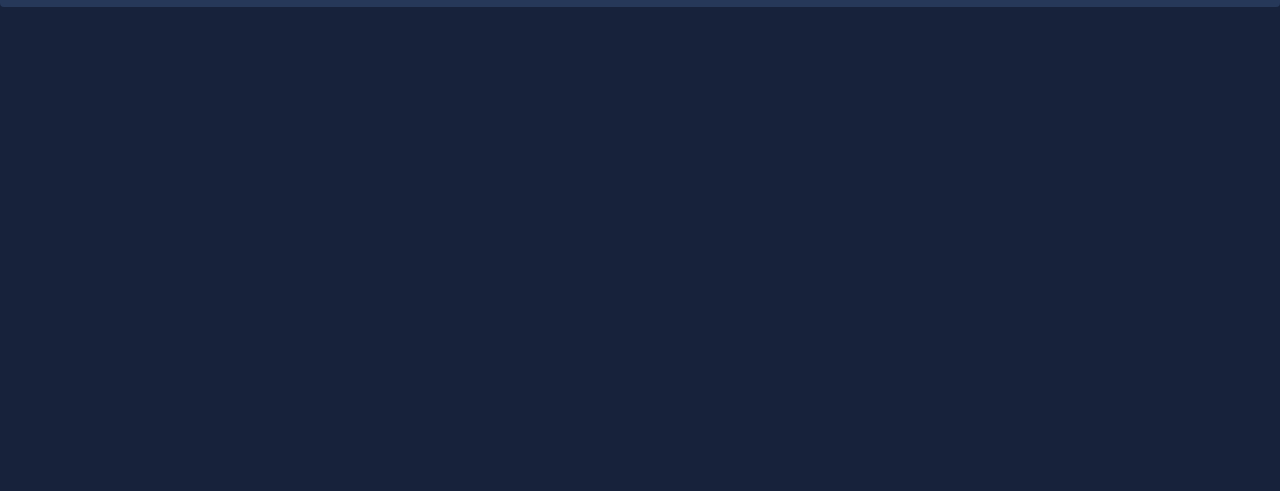
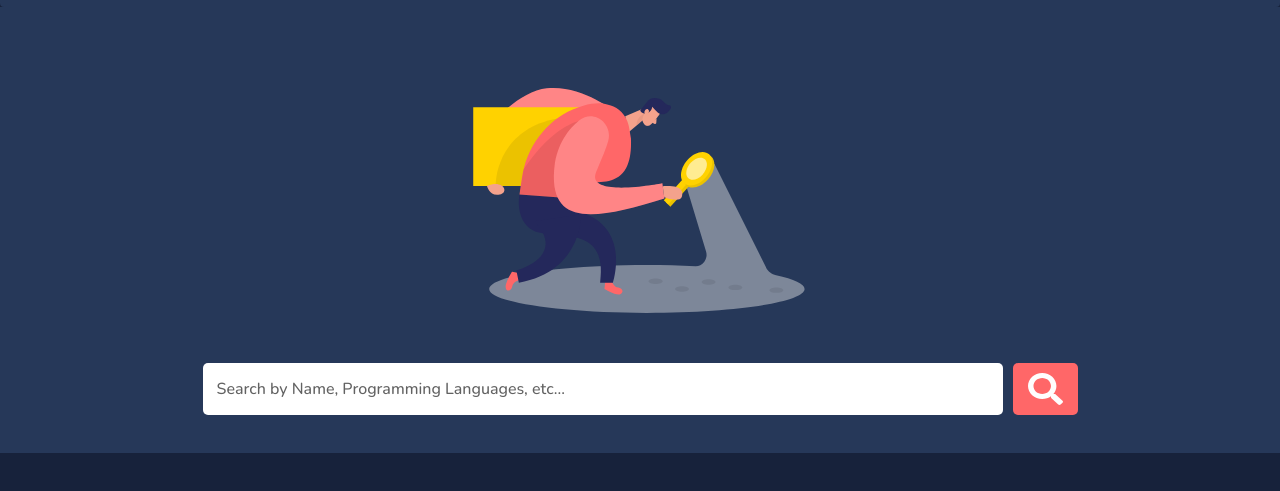
Before and after one commit to ishika-ag7/dennis-hackathon-frontend, a website: page home.html in a window 1280 px wide. Shown: the part 89-580 px from the top of the page. Drawn offline with nearby package versions, Linux system fonts and the light colour scheme; a web font is replaced by a local one.

Commit message:
completed header section of home page

```diff
--- a/home.html
+++ b/home.html
@@ -1,5 +1,6 @@
 <!DOCTYPE html>
 <html lang="en">
+
 <head>
     <meta charset="UTF-8">
     <meta http-equiv="X-UA-Compatible" content="IE=edge">
@@ -10,28 +11,41 @@
 </head>
 
 <body class="text-white xl:h-screen tertiary">
-    <section >
+    <section>
         <nav class="px-2 sm:px-4 py-2.5 rounded primary">
             <div class="flex flex-wrap items-center justify-between mx-auto">
                 <a href="/home.html" class="text-5xl font-bold">Logo</a>
                 <ul class="flex flex-col p-4 mt-4 text-lg rounded-lg md:flex-row md:space-x-8 md:mt-0">
                     <li><a href="/home.html" class="block py-2 pl-2 pr-2 text-white" aria-current="page">Home</a></li>
                     <li><a href="about.html" class="block py-2 pl-2 pr-2 rounded">About</a></li>
-                    <li><a href="./Saved Profiles_profile.html" class="block py-2 pl-2 pr-2 rounded">Saved Profiles</a></li>
+                    <li><a href="./Saved Profiles_profile.html" class="block py-2 pl-2 pr-2 rounded">Saved Profiles</a>
+                    </li>
                     <li><a href="../accounts/account.html" class="block py-2 pl-2 pr-2 rounded">Account</a></li>
                     <li><a href="../account/login.html" class="block py-2 pl-2 pr-2 rounded">Logout</a></li>
                 </ul>
             </div>
         </nav>
 
-        <header>
+        <header class="primary flex flex-col justify-center items-center">
             <div class="hero-img">
-
+                <img src="images/Search Svg.svg" alt="hero Img">
             </div>
-
+            <div class="search-container flex justify-center items-center">
+                <form action="" class="flex">
+                    <div class="search-field">
+                        <input type="search" name="search" id="search" placeholder="Search by Name, Programming Languages, etc...">
+                    </div>
+                    <div class="btn-box secondary flex justify-center items-center p-6">
+                        <button type="submit">
+                            <img src="images/Vector (2).svg" alt="search icon">
+                        </button>
+                    </div>
+                </form>
+            </div>
         </header>
 
 
     </section>
 </body>
+
 </html>
--- a/style.css
+++ b/style.css
@@ -78,3 +78,23 @@ textarea,
                 <div class="row2"></div>
             </form>
         </div> */
+
+.search-container {
+            margin: 10px 0 38px;
+        }
+
+.search-field input {
+    padding: 14px;
+    border-radius: 5px;
+    width: 800px;
+}
+.btn-box {
+    width: 65px;
+    margin-left: 10px;
+    border-radius: 5px;
+}
+
+.btn-box button {
+    width: 35px;
+    height: 35px;
+}
```
Also changed, not shown: css/main.css.
